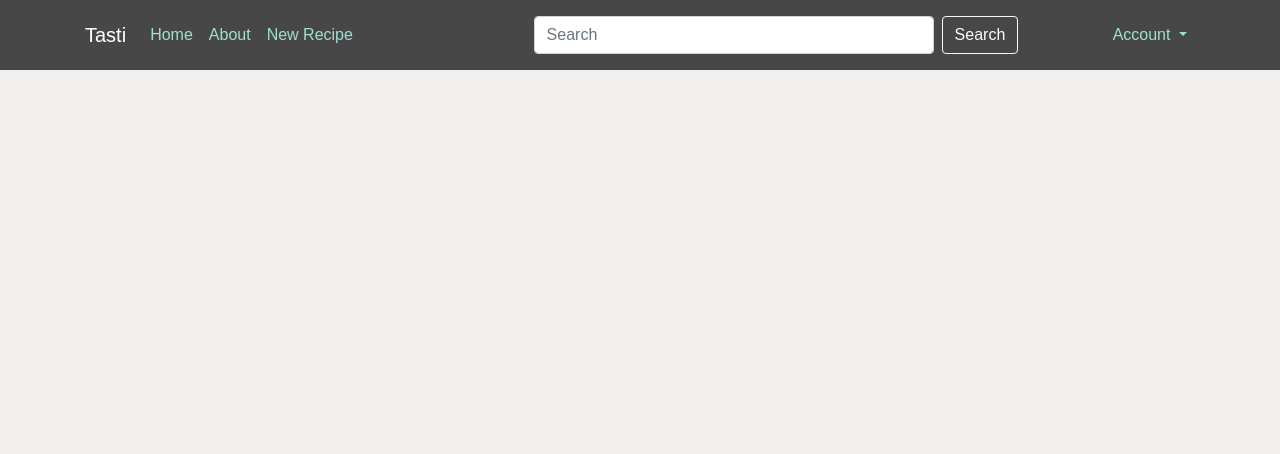
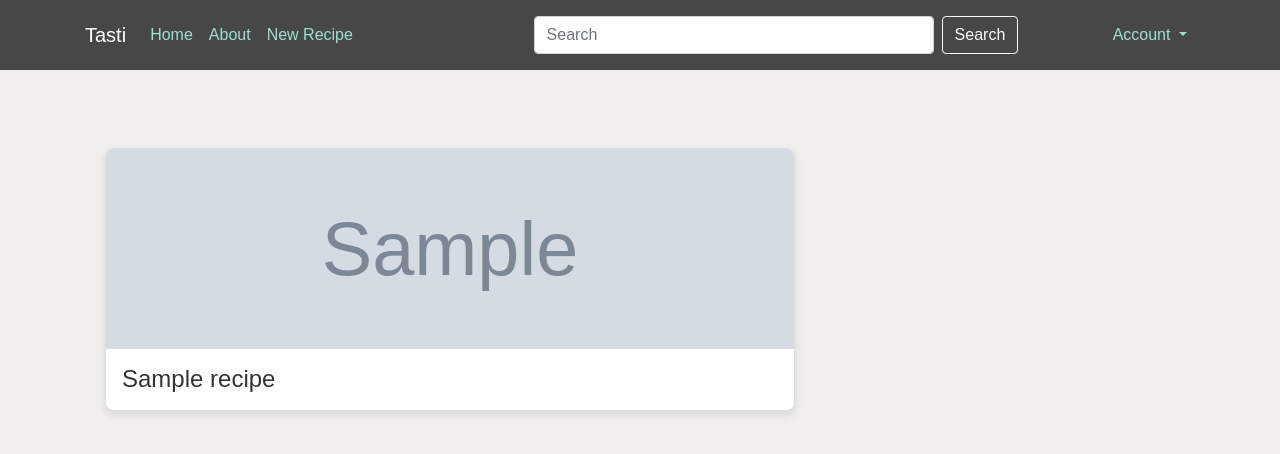
Before and after one commit to sroo9030/Tasti_portfolio_project, a Flask app: page / in a window 1280 px wide. Shown: the top 454 px of the page. Run offline with Flask 3, Linux system fonts and the light colour scheme; tables that the repository leaves empty hold one stand-in row (values such as "Sample post"); grey boxes marked "Sample" are stand-in pictures; some libraries are stand-ins or nearby versions.

Commit message:
recipes presenting at the main page with pagintaion implemented

```diff
--- a/models/engine/storage.py
+++ b/models/engine/storage.py
@@ -33,16 +33,24 @@ class TheStorage:
                                              MYSQL_HOST,
                                              MYSQL_DB),pool_pre_ping=True)
 
-    def all(self, cls=None):
-        """query on the current database session"""
+    def all(self, cls=None, offset=None, limit=None):
+        """Query on the current database session with optional pagination"""
         new_dict = {}
         for clss in classes:
             if cls is None or cls is classes[clss] or cls is clss:
-                objs = self.__session.query(classes[clss]).all()
+                query = self.__session.query(classes[clss])
+
+                # Apply offset and limit for pagination if provided to the query obj:
+                if offset is not None:
+                    query = query.offset(offset)
+                if limit is not None:
+                    query = query.limit(limit)
+
+                objs = query.all()  # This is the method that actually executes the query and retrieves the results.
                 for obj in objs:
                     key = obj.__class__.__name__ + '.' + obj.id
                     new_dict[key] = obj
-        return (new_dict)
+        return new_dict
 
     def new(self, obj):
         """add the object to the current database session"""
--- a/models/recipe.py
+++ b/models/recipe.py
@@ -19,3 +19,11 @@ class Recipe(BaseModel, Base):
     def __init__(self, *args, **kwargs):
         """Constructor"""
         super().__init__(*args, **kwargs)
+
+    @property
+    def image_url(self):
+        """get the  recipe image name"""
+        if self.image_name:
+            return self.image_name
+        # to avoid erorr we return a default img name if not provided
+        return 'default.png'
--- a/models/routes.py
+++ b/models/routes.py
@@ -5,7 +5,7 @@ Routes module
 
 import os
 from models import app, encrypter, storage
-from flask import render_template, url_for, flash, redirect
+from flask import render_template, url_for, flash, redirect, request
 from models.forms import RegistrationForm, loginForm, RecipeForm
 from models.user import User
 from models.recipe import Recipe
@@ -16,9 +16,20 @@ from secrets import token_hex
 @app.route('/')
 @app.route('/home')
 def home():
-    title = "Home"
-    return render_template('main.html', title=title)
+    RECIPES_PER_PAGE = 15
+    # Get the current page number from the query parameter, default to 1
+    page = request.args.get('page', 1, type=int)
 
+    # the offset is the index on where we will start any query opration from our database
+    offset = (page - 1) * RECIPES_PER_PAGE
+
+    # Fetch recipes with pagination using the custom storage:
+    recipes = storage.all(cls=Recipe, offset=offset, limit=RECIPES_PER_PAGE)
+
+    total_recipes = storage.count(cls=Recipe)
+
+    return render_template('main.html', recipes=recipes, page=page, total_recipes=total_recipes,
+                           RECIPES_PER_PAGE=RECIPES_PER_PAGE)
 
 @app.route("/register", methods=['GET', 'POST'])
 def register():
--- /dev/null
+++ b/models/static/recipe.css
@@ -0,0 +1,107 @@
+/* Main container for the recipe list */
+.recipe-list {
+    display: grid;
+    grid-template-columns: repeat(auto-fit, minmax(250px, 1fr)); /* Responsive grid */
+    gap: 20px;
+    margin: 20px;
+    padding: 0;
+    list-style: none;
+}
+
+/* Styling individual recipe cards */
+.recipe-item {
+    background-color: #fff;
+    border: 1px solid #ddd;
+    border-radius: 8px;
+    box-shadow: 0 4px 8px rgba(0, 0, 0, 0.1);
+    overflow: hidden;
+    transition: transform 0.2s ease;
+    display: flex;
+    flex-direction: column;
+}
+
+.recipe-item:hover {
+    transform: scale(1.02); /* Subtle hover effect */
+}
+
+/* Recipe image section */
+.recipe-item img {
+    width: 100%;
+    height: 200px;
+    object-fit: cover;
+    border-bottom: 1px solid #ddd;
+}
+
+/* Recipe content section */
+.recipe-item h2 {
+    font-size: 1.5em;
+    margin: 16px;
+    color: #333;
+}
+
+.recipe-item p {
+    margin: 0 16px 16px;
+    color: #777;
+    flex-grow: 1;
+}
+
+/* Button to view more details (if needed) */
+.recipe-item a {
+    display: inline-block;
+    text-decoration: none;
+    background-color: #007bff;
+    color: #fff;
+    padding: 10px;
+    margin: 16px;
+    text-align: center;
+    border-radius: 5px;
+    transition: background-color 0.3s ease;
+}
+
+.recipe-item a:hover {
+    background-color: #0056b3;
+}
+
+/* Pagination controls */
+.pagination {
+    display: flex;
+    justify-content: center;
+    margin: 20px 0;
+}
+
+.pagination a {
+    text-decoration: none;
+    padding: 10px 20px;
+    margin: 0 5px;
+    border-radius: 5px;
+    border: 1px solid #ddd;
+    background-color: #f4f4f4;
+    color: #333;
+    transition: background-color 0.3s ease, color 0.3s ease;
+}
+
+.pagination a:hover {
+    background-color: #007bff;
+    color: white;
+}
+
+.pagination a[disabled] {
+    pointer-events: none;
+    background-color: #ddd;
+    color: #888;
+}
+
+/* Mobile-friendly adjustments */
+@media (max-width: 600px) {
+    .recipe-item h2 {
+        font-size: 1.2em;
+    }
+
+    .recipe-item p {
+        font-size: 0.9em;
+    }
+
+    .pagination a {
+        padding: 8px 15px;
+    }
+}
--- a/models/templates/layout.html
+++ b/models/templates/layout.html
@@ -6,6 +6,7 @@
     <title>{% if title %}{{ title }}{% else %}Tasti{% endif %}</title>
     <link href="https://stackpath.bootstrapcdn.com/bootstrap/4.5.2/css/bootstrap.min.css" rel="stylesheet">
     <link rel="stylesheet" href="{{ url_for('static', filename='main.css') }}">
+    <link rel="stylesheet" href="{{ url_for('static', filename='recipe.css') }}">
 </head>
 
 <body>
--- a/models/templates/main.html
+++ b/models/templates/main.html
@@ -1,5 +1,26 @@
 {% extends "layout.html" %}
 
-<h1>
-    {current_user.username}
-</h1>
+{% block content %}
+
+<div class="recipe-list">
+    {% for key, recipe in recipes.items() %}
+        <div class="recipe-item">
+            <!-- Recipe Image and content -->
+            <img src="{{ url_for('static', filename='recipes/' + recipe.image_url) }}" alt="Recipe Image">
+            <h2>{{ recipe.title }}</h2>
+
+        </div>
+    {% endfor %}
+</div>
+
+<!-- Pagination Controls -->
+<div class="pagination">
+    {% if page > 1 %}
+        <a href="{{ url_for('home', page=page-1) }}">Previous</a>
+    {% endif %}
+    {% if (page * RECIPES_PER_PAGE) < total_recipes %}
+        <a href="{{ url_for('home', page=page+1) }}">Next</a>
+    {% endif %}
+</div>
+
+{% endblock content %}
```
Also changed, not shown: models/static/recipes/default.png (added).
